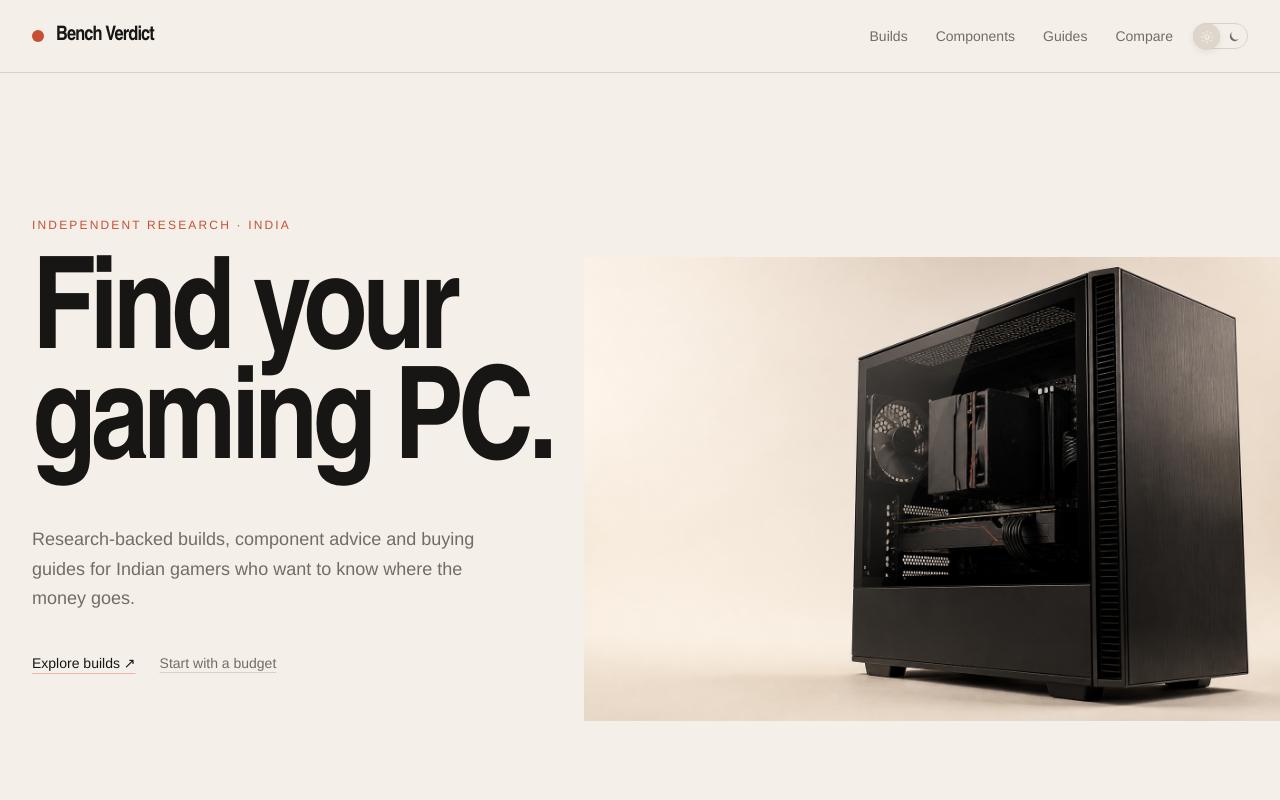
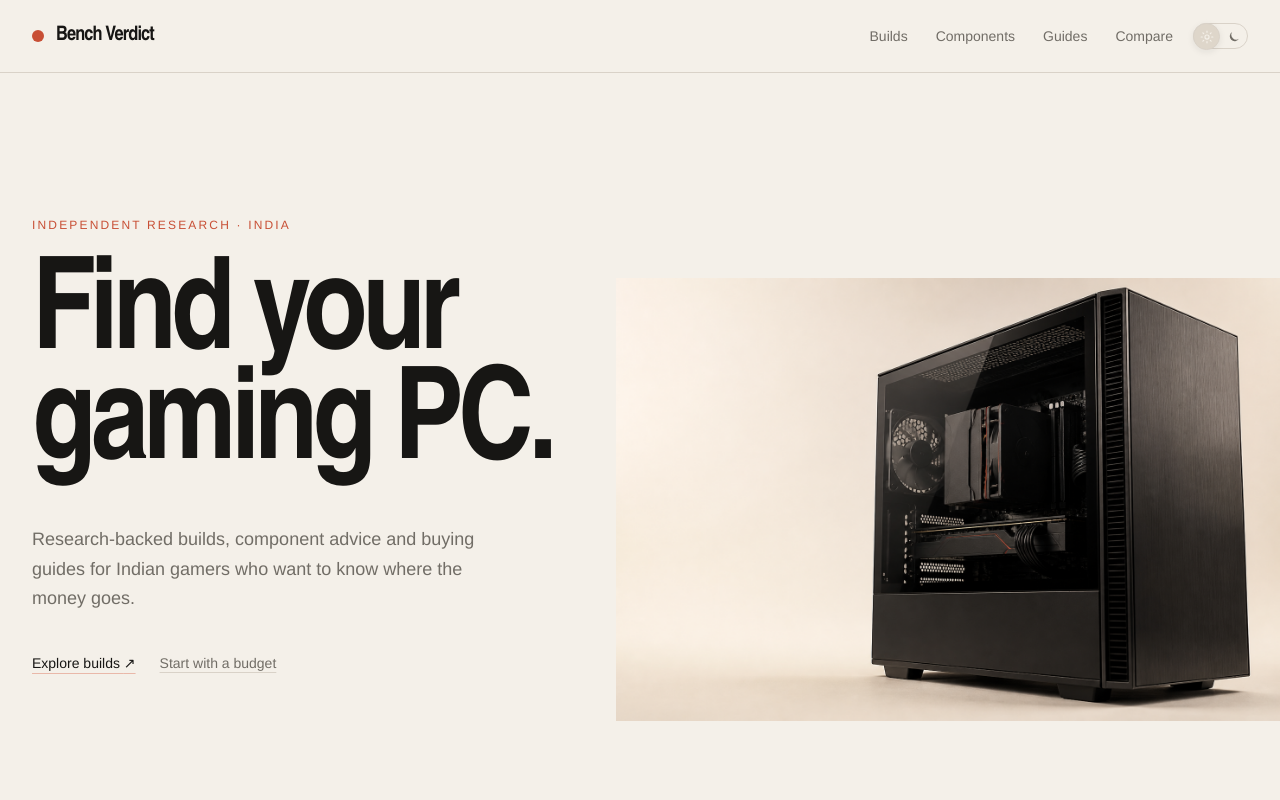
Before and after one commit to Nja911/Gaming_PC_Information, a Next.js app: page / in a window 1280 px wide. Shown: the top 800 px of the page. Built offline with nearby package versions, Linux system fonts and the light colour scheme; no server answers.

Commit message:
Fix Home Page Layout

```diff
--- a/src/app/page.tsx
+++ b/src/app/page.tsx
@@ -51,8 +51,8 @@ const faqs = [
 export default function HomePage() {
   return (
     <>
-      <section className="mx-auto grid min-h-[calc(100svh-4.5rem)] max-w-[90rem] items-end gap-8 px-5 pb-12 pt-16 sm:px-8 lg:grid-cols-[.85fr_1.15fr] lg:pb-20 lg:pt-20">
-        <div className="relative z-10 pb-4 lg:pb-12">
+      <section className="mx-auto grid min-h-[calc(100svh-4.5rem)] max-w-360 items-end gap-8 px-5 pb-12 pt-16 sm:px-8 lg:grid-cols-[.85fr_1.15fr] lg:pb-20 lg:pt-20">
+        <div className="relative z-10 pb-4 lg:pb-12 lg:pr-8">
           <p className="mb-8 text-xs font-medium uppercase tracking-[.18em] text-accent">
             Independent research · India
           </p>
```
